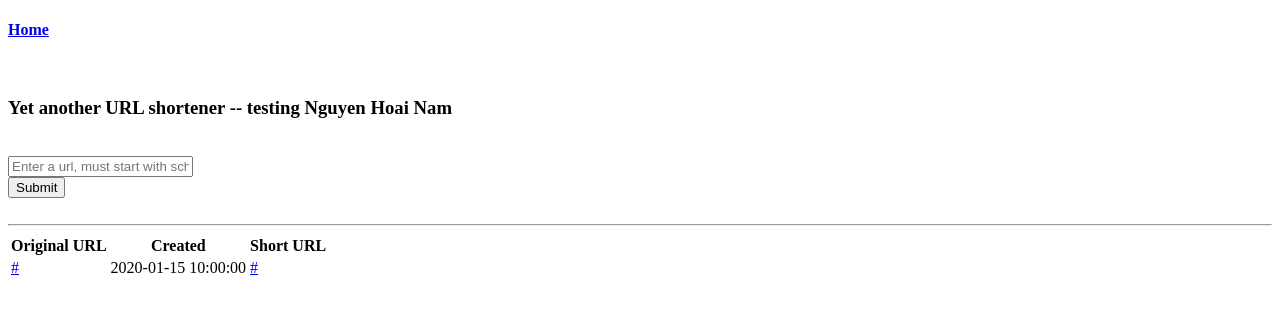
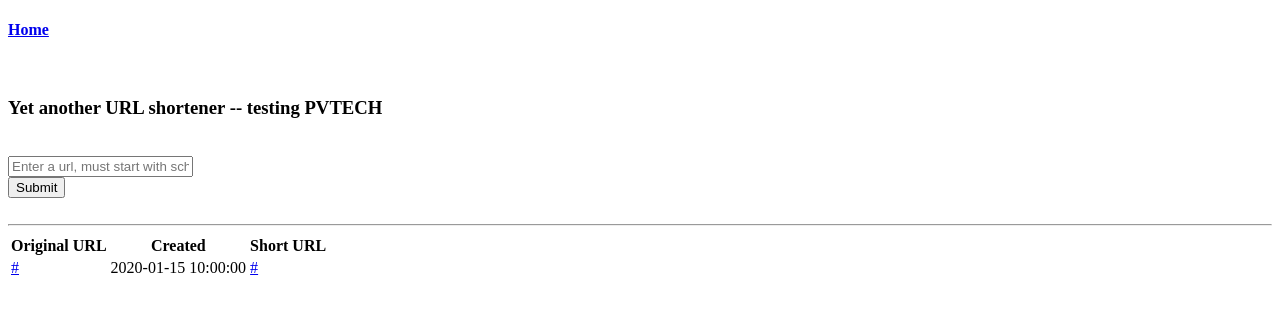
Before and after one commit to dunguyenn/democicd, a Python web app: template app/templates/index.html in a window 1280 px wide. Shown: the top 314 px of the page. Run offline with Jinja, Linux system fonts and the light colour scheme; the template is opened without the code that fills it: most values are stand-ins (such as "Sample title", 1, 10 or a date in 2020); some libraries are stand-ins or nearby versions.

Commit message:
cap nhat noi dung lan 1
Cong da cap nhat noi dung

```diff
--- a/app/templates/index.html
+++ b/app/templates/index.html
@@ -3,7 +3,7 @@
 {% block content %}
 
 <div class="text-center">
-  <h3>Yet another URL shortener -- testing Nguyen Hoai Nam</h3>
+  <h3>Yet another URL shortener -- testing PVTECH</h3>
 </div>
 
 <br>
```
